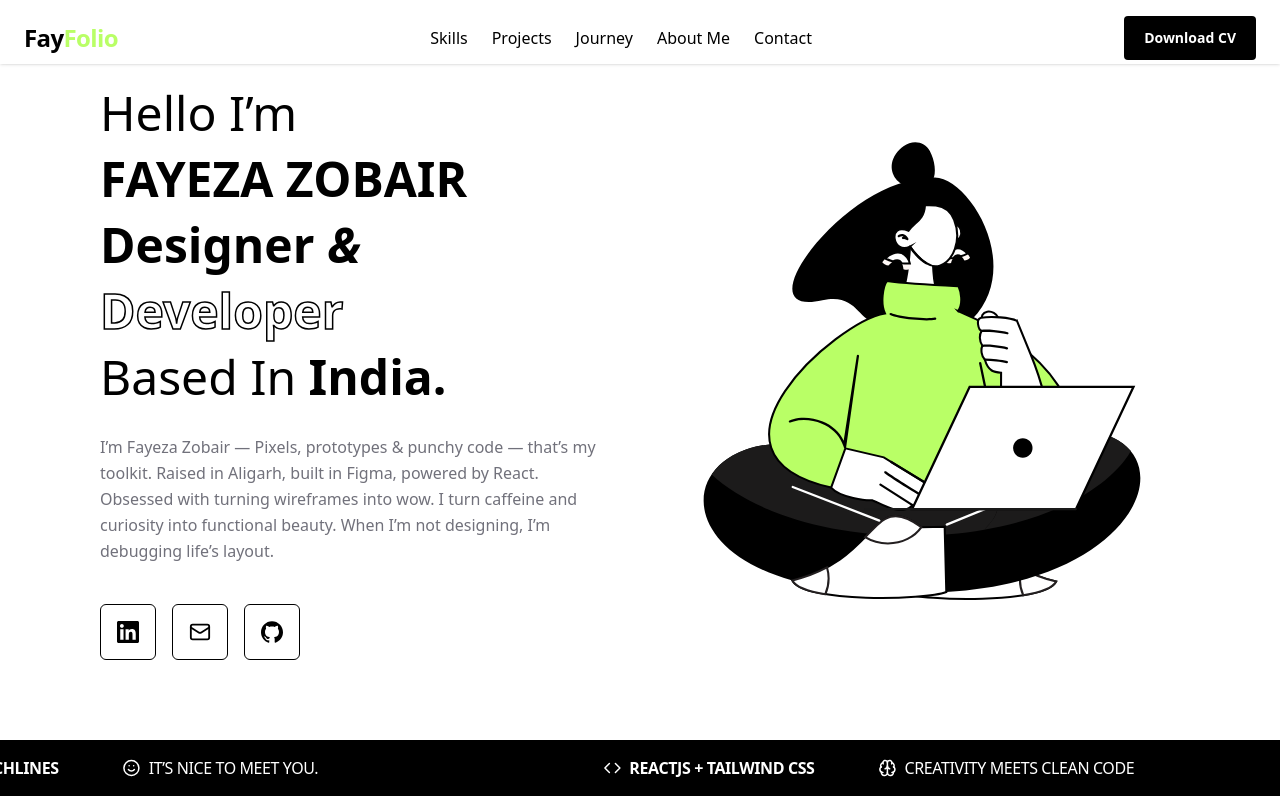
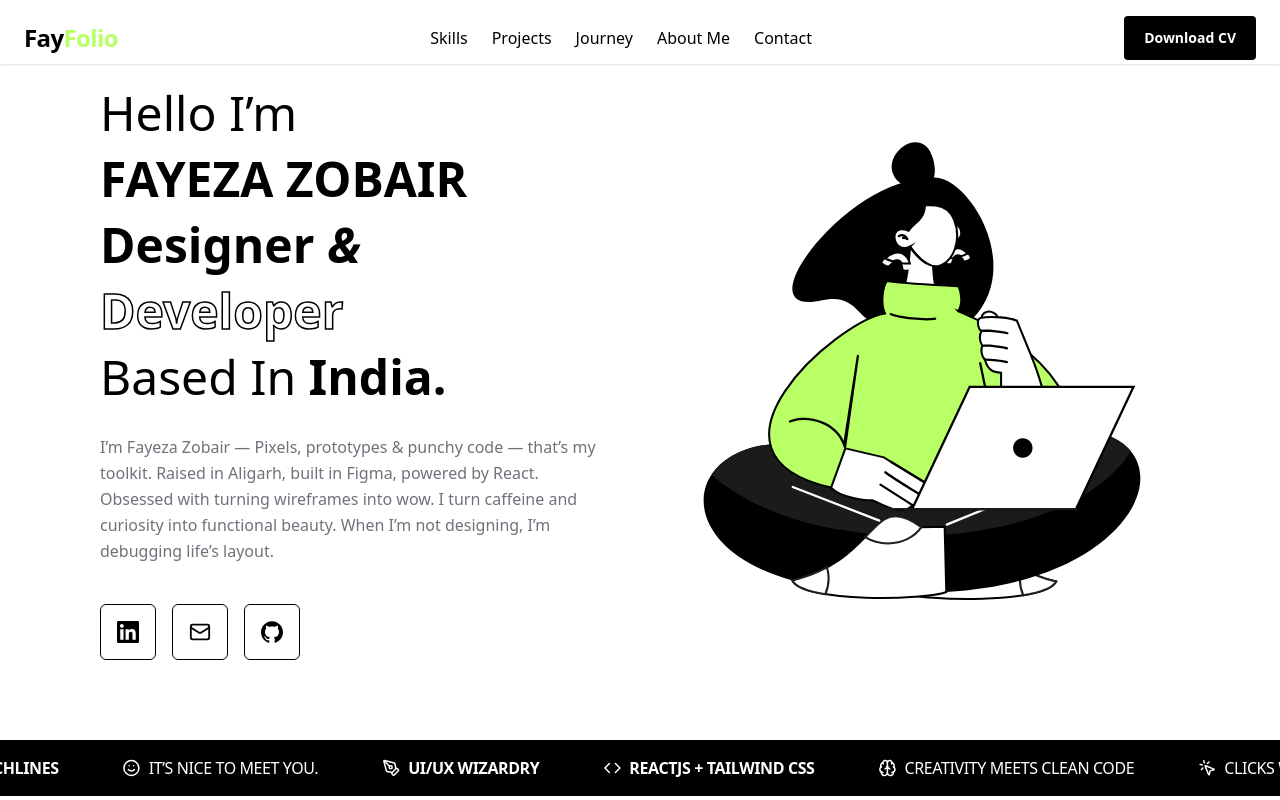
Before and after one commit to FAYEZA-ZOBAIR/fayfolio, a React (Vite) app: page / in a window 1280 px wide. Shown: the top 800 px of the page. Built offline with nearby package versions, Linux system fonts and the light colour scheme.

Commit message:
changed marqueee

```diff
--- a/src/components/StickyMarqueeHeader.jsx
+++ b/src/components/StickyMarqueeHeader.jsx
@@ -22,10 +22,10 @@ function StickyMarqueeHeader() {
       >
         <MarqueeItem icon={<Sparkles size={18} />} text="Hey, I’m Fayeza — building pixels & punchlines" weight="bold" />
         <MarqueeItem icon={<Smile size={18} />} text="It’s nice to meet you." weight="regular" />
-        <MarqueeItem icon={<PenTool size={18} />} text="UI/UX Wizardry" weight="outlined" />
+        <MarqueeItem icon={<PenTool size={18} />} text="UI/UX Wizardry" weight="bold" />
         <MarqueeItem icon={<Code size={18} />} text="ReactJS + Tailwind CSS" weight="bold" />
         <MarqueeItem icon={<Brain size={18} />} text="Creativity meets Clean Code" weight="regular" />
-        <MarqueeItem icon={<MousePointerClick size={18} />} text="Clicks with Meaning" weight="outlined" />
+        <MarqueeItem icon={<MousePointerClick size={18} />} text="Clicks with Meaning" weight="regular" />
       </Marquee>
     </div>
   );
```
